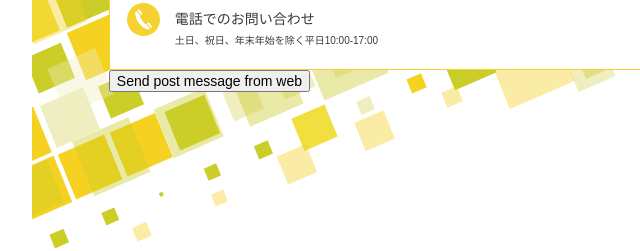
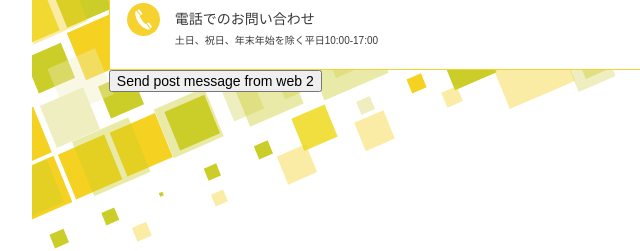
Before and after one commit to inv-ahsaf/webview-test, a plain HTML site: page index.html in a window 1280 px wide. Shown: the part 2843-3094 px from the top of the page, 224-864 px from the left. Drawn offline with Linux system fonts and the light colour scheme; a web font is replaced by a local one.

Commit message:
Update index.html

```diff
--- a/index.html
+++ b/index.html
@@ -154,7 +154,7 @@
                     </a>
                 </li>
             </ul>
-            <button>Send post message from web</button>
+            <button>Send post message from web 2</button>
         </div>
         <div class="footer_logo"><img src="images/Virtual Wall_logo.svg"></div>
 </div>
@@ -164,9 +164,9 @@
 
     </div>
         <script>
-document.querySelector("button").onclick = function() {
-  console.log("Send post message");
-  window.ReactNativeWebView.postMessage("Hello React", "*");
+                document.querySelector("button").onclick = function() {
+                  console.log("Send post message");
+                  window.ReactNativeWebView.postMessage("Hello React", "*");
 }
 </script>
 </body>
```
